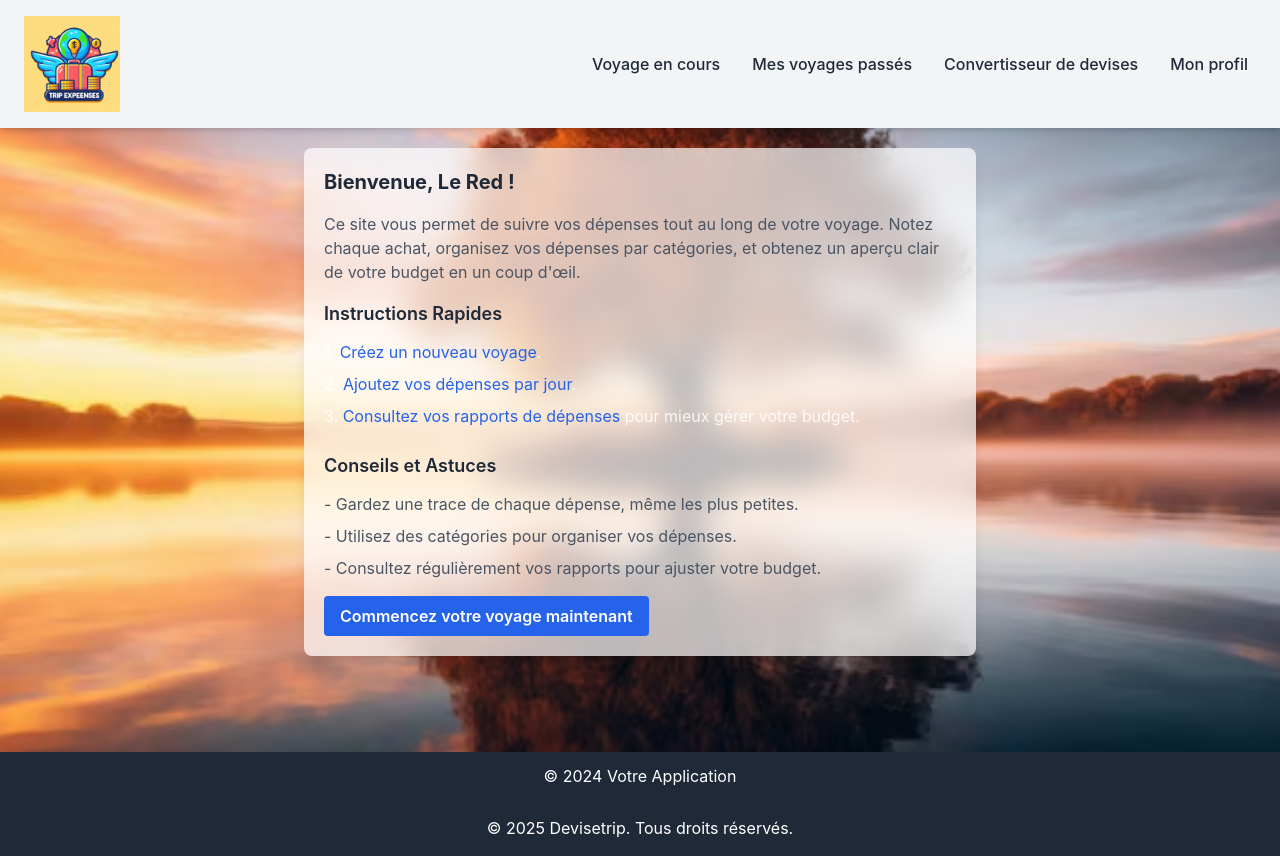
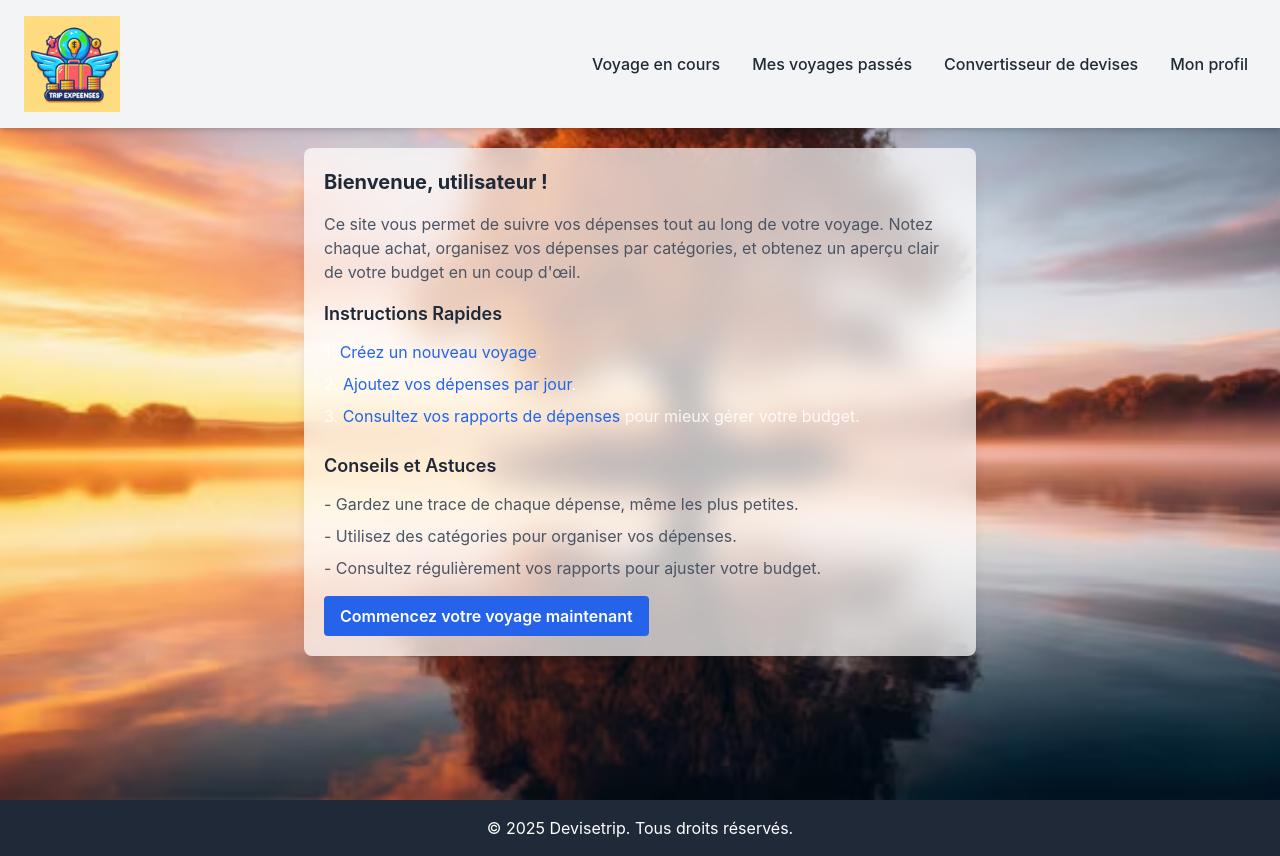
Before and after one commit to exender/Devisetrip, a React (Vite) app in the folder devisetrip/client/: page /dashboard in a window 1280 px wide. Built offline with nearby package versions, Linux system fonts and the light colour scheme.

Commit message:
Footer dynamique + nom user

```diff
--- a/devisetrip/client/src/App.tsx
+++ b/devisetrip/client/src/App.tsx
@@ -12,7 +12,6 @@ const App: React.FC = () => {
   return (
     <Router>
       <div className="flex flex-col min-h-screen">
-        {/*<Header />*/}
         <main className="flex-grow">
           <Routes>
             <Route path="/" element={<Home />} />
--- a/devisetrip/client/src/pages/Dashboard.tsx
+++ b/devisetrip/client/src/pages/Dashboard.tsx
@@ -1,9 +1,19 @@
-import React from 'react';
+import React, { useEffect, useState } from 'react';
 import Header from '../components/Header';
 
+
 const Dashboard: React.FC = () => {
-  // Simulation du nom d'utilisateur depuis une session ou un contexte
-  const username = "Le Red"; // Remplacez par une donnée dynamique si besoin
+  // État pour stocker le nom de l'utilisateur
+  const [username, setUsername] = useState<string | null>(null);
+
+  // Récupération du nom de l'utilisateur depuis le localStorage
+  useEffect(() => {
+    const storedUser = localStorage.getItem('user');
+    if (storedUser) {
+      const user = JSON.parse(storedUser);
+      setUsername(user.name); // Assurez-vous que l'objet utilisateur contient une propriété `name`
+    }
+  }, []);
 
   return (
     <div className="min-h-screen flex flex-col bg-cover bg-center bg-no-repeat" style={{ backgroundImage: "url('../images/lac.avif')" }}>
@@ -13,7 +23,9 @@ const Dashboard: React.FC = () => {
       {/* Contenu principal */}
       <div className="main-content flex-1 p-5">
         <div className="container max-w-2xl mx-auto bg-white/70 backdrop-blur-lg p-5 rounded-lg shadow-lg">
-          <h1 className="text-xl font-bold text-gray-800 mb-4">Bienvenue, {username} !</h1>
+          <h1 className="text-xl font-bold text-gray-800 mb-4">
+            Bienvenue, {username ? username : 'utilisateur'} !
+          </h1>
           <p className="text-gray-600 mb-4">
             Ce site vous permet de suivre vos dépenses tout au long de votre voyage. Notez chaque achat,
             organisez vos dépenses par catégories, et obtenez un aperçu clair de votre budget en un coup d'œil.
@@ -42,11 +54,6 @@ const Dashboard: React.FC = () => {
           </a>
         </div>
       </div>
-
-      {/* Footer */}
-      <footer className="bg-gray-800 text-white text-center py-3 fixed bottom-0 w-full">
-        &copy; 2024 Votre Application
-      </footer>
     </div>
   );
 };
```
